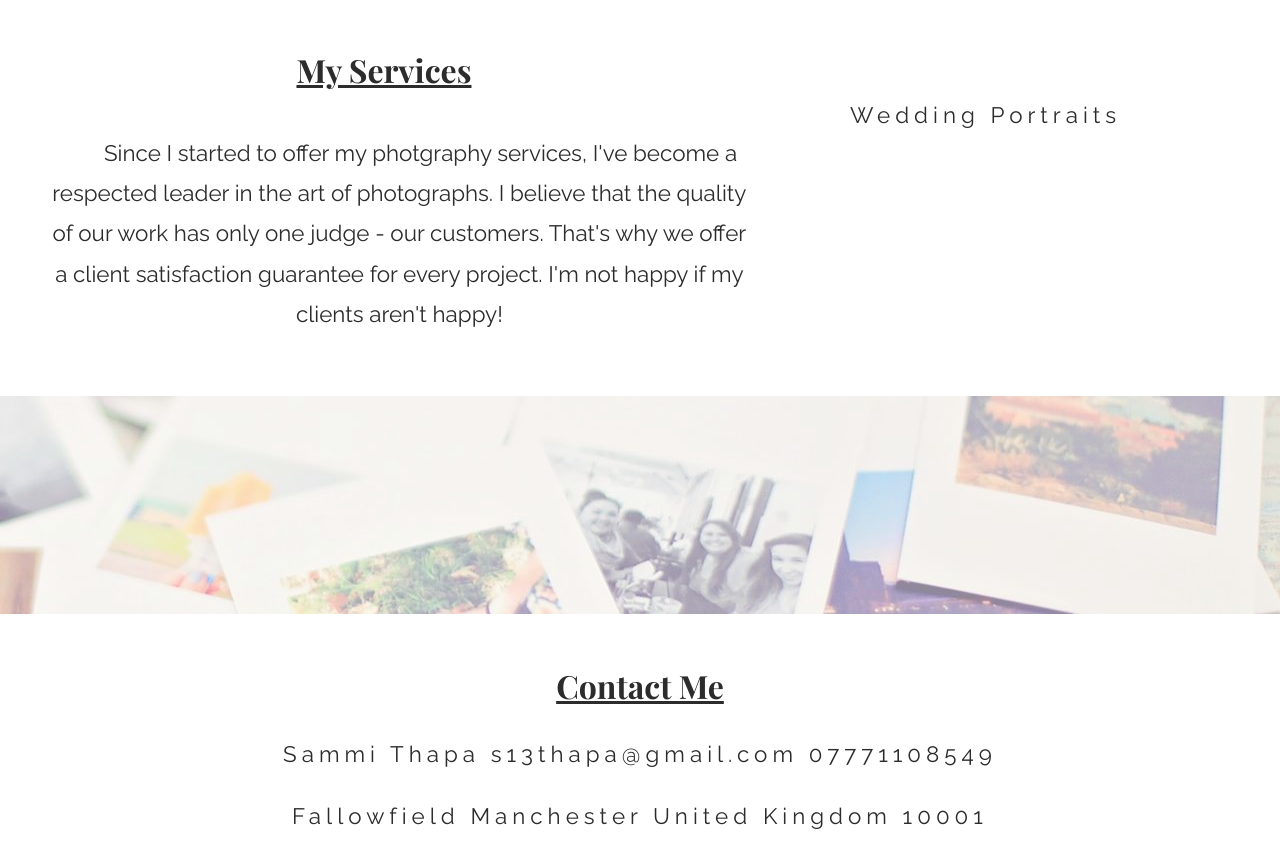
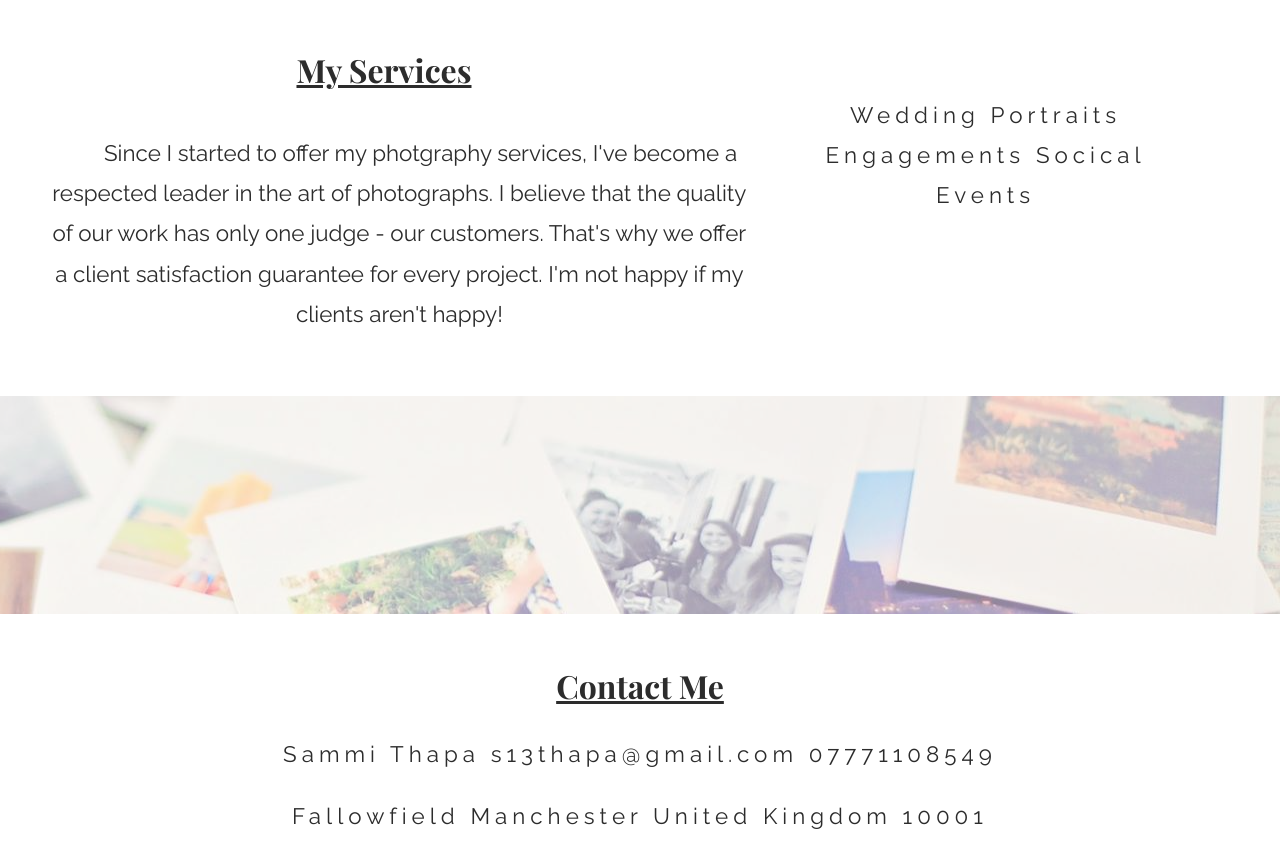
Before and after one commit to ssthapa/ssthapa.github.io, a plain HTML site: page index.html in a window 1280 px wide. Shown: the part 2262-3129 px from the top of the page. Drawn offline with nearby package versions, Linux system fonts and the light colour scheme.

Commit message:
portfolio

```diff
--- a/index.html
+++ b/index.html
@@ -73,7 +73,7 @@
 		</section>
 		<section class="sidebar">
 			<section class="contact">
-				<p>Wedding Portraits <span class="break"> Engagements <span class="break"> Socical Events <span class="break"> Artistic Modeling <span class="break"> School Photos <span class="break"> Family Portraits</p>
+				<p>Wedding Portraits <span class="break"></span> Engagements <span class="break"></span> Socical Events <span class="break"> Artistic Modeling <span class="break"></span> School Photos <span class="break"></span> Family Portraits</p>
 			</section>
 		</section>
 
```
